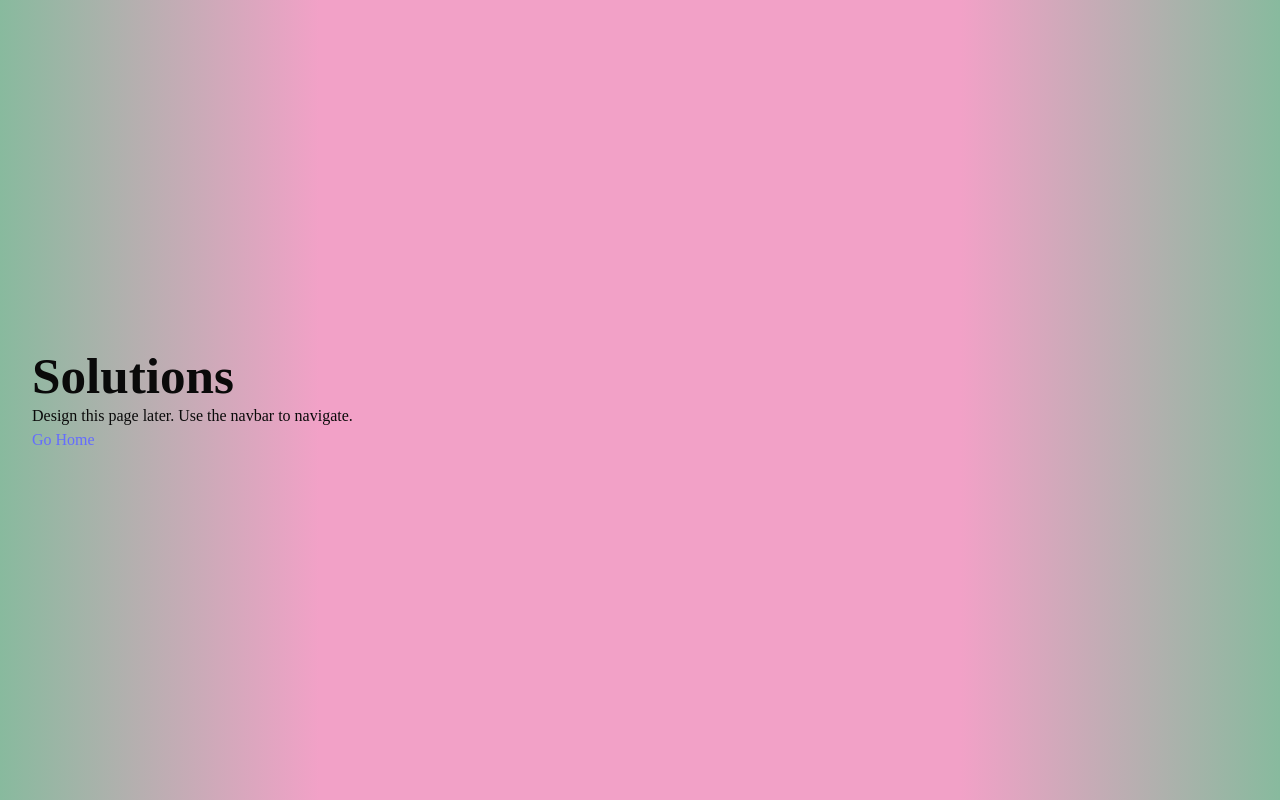
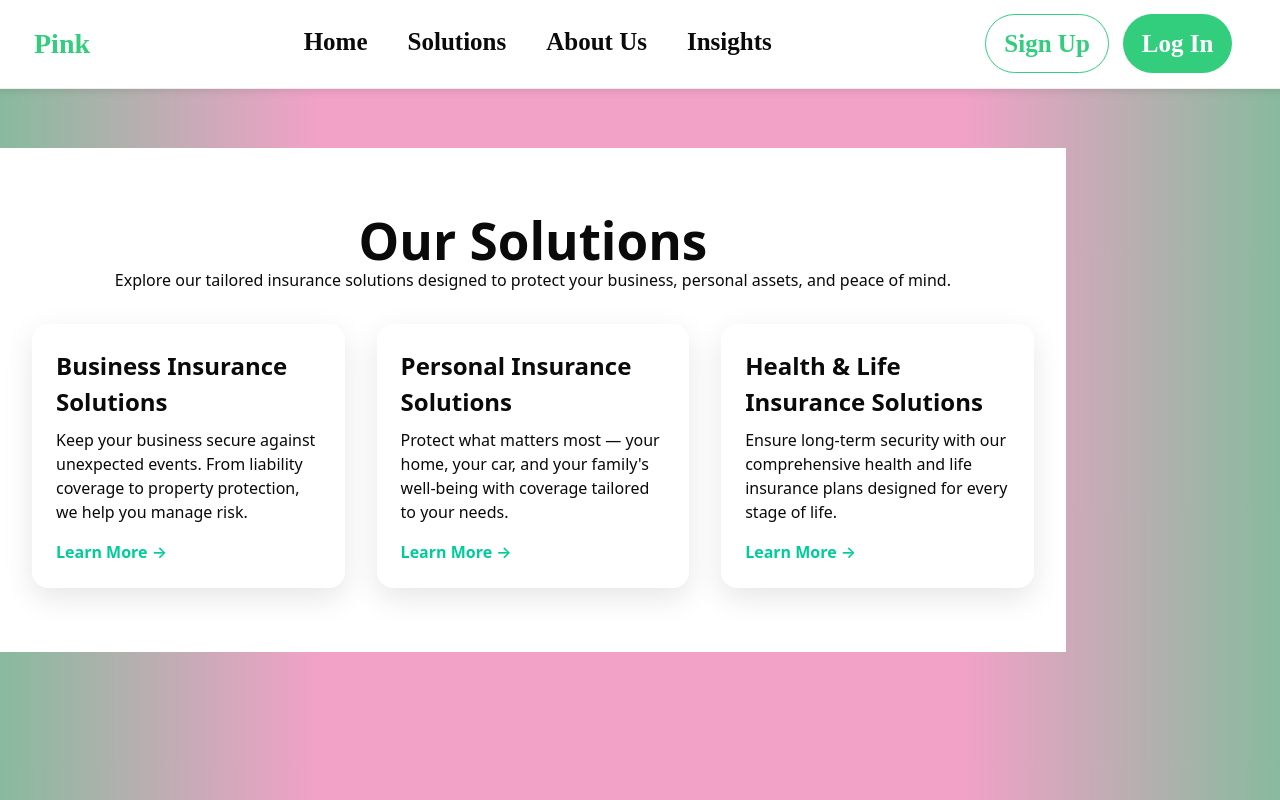
Before and after one commit to Maycheto/internship_heamimont, a React (Vite) app in the folder frontend/frontend/: page /solutions in a window 1280 px wide. Built offline with nearby package versions, Linux system fonts and the light colour scheme; a web font is replaced by a local one.

Commit message:
log in and sign up

```diff
--- /dev/null
+++ b/frontend/frontend/src/background.jsx
@@ -0,0 +1,24 @@
+import React from "react";
+import loginImg from "./login.png"; // your background image
+
+const Background = () => {
+  return (
+    <div
+      className="background"
+      style={{
+        backgroundImage: `url(${loginImg})`,
+        backgroundSize: "cover",
+        backgroundPosition: "center",
+        backgroundRepeat: "no-repeat",
+        position: "fixed",
+        top: 0,
+        left: 0,
+        width: "100%",
+        height: "100%",
+        zIndex: -1
+      }}
+    ></div>
+  );
+};
+
+export default Background;
--- a/frontend/frontend/src/login.css
+++ b/frontend/frontend/src/login.css
@@ -6,13 +6,15 @@
 
 body {
   font-family: "Podkova", sans-serif;
-  background-image: url("./buildings.jpeg");
-  background-size: cover;
-  background-position: center;
-  background-repeat: no-repeat;
   min-height: 100vh;
 }
 
+/* Background handled by Background.jsx */
+.background {
+  filter: brightness(0.9);
+}
+
+/* Login container */
 .login-container {
   min-height: 100vh;
   position: relative;
@@ -22,16 +24,6 @@ body {
   padding: 24px;
 }
 
-/* green overlay */
-.login-container::before {
-  content: "";
-  position: absolute;
-  inset: 0;
-  background: linear-gradient(180deg, rgba(70, 200, 150, 0.85), rgba(40, 160, 120, 0.65));
-  z-index: -1;
-}
-
-/* top-left back + brand */
 .topbar {
   position: absolute;
   top: 24px;
@@ -45,8 +37,8 @@ body {
   width: 48px;
   height: 48px;
   border-radius: 12px;
-  border: 1px solid rgba(255,255,255,0.4);
-  background: rgba(255,255,255,0.15);
+  border: 1px solid rgba(255, 255, 255, 0.4);
+  background: rgba(255, 255, 255, 0.15);
   color: white;
   backdrop-filter: blur(6px);
   cursor: pointer;
@@ -63,9 +55,9 @@ body {
   height: 650px;
   max-width: calc(100vw - 120px);
   border-radius: 26px;
-  background: linear-gradient(180deg, #ff63b2, #ee5bac 60%, #e957a8);
+  background-color: #ff6bb3;
   padding: 44px 52px 34px;
-  box-shadow: 0 30px 70px rgba(0,0,0,0.25);
+  box-shadow: 0 30px 70px rgba(0, 0, 0, 0.25);
 }
 
 .card-title {
@@ -77,14 +69,21 @@ body {
   margin-bottom: 28px;
 }
 
-.form { display: grid; gap: 18px; }
-.field { position: relative; }
+.form {
+  display: grid;
+  gap: 18px;
+}
+
+.field {
+  position: relative;
+}
+
 .input {
   width: 100%;
   height: 72px;
   border-radius: 26px;
-  border: 2px solid rgba(255,255,255,0.6);
-  background: rgba(255,255,255,0.95);
+  border: 2px solid rgba(255, 255, 255, 0.6);
+  background: rgba(255, 255, 255, 0.95);
   padding: 0 24px;
   font-size: 20px;
 }
@@ -108,12 +107,32 @@ body {
   margin-top: 8px;
 }
 
-.remember { display: inline-flex; align-items: center; gap: 10px; }
-.remember input { width: 20px; height: 20px; }
+.remember {
+  display: inline-flex;
+  align-items: center;
+  gap: 10px;
+}
 
-.link { background: none; border: none; color: white; text-decoration: underline; cursor: pointer; }
-.link.muted { opacity: 0.95; }
-.align-right { margin-left: auto; }
+.remember input {
+  width: 20px;
+  height: 20px;
+}
+
+.link {
+  background: none;
+  border: none;
+  color: white;
+  text-decoration: underline;
+  cursor: pointer;
+}
+
+.link.muted {
+  opacity: 0.95;
+}
+
+.align-right {
+  margin-left: auto;
+}
 
 .primary-btn {
   margin-top: 10px;
@@ -128,10 +147,23 @@ body {
   cursor: pointer;
 }
 
-.foot-note { text-align: center; margin-top: 18px; color: white; font-size: 18px; }
+.foot-note {
+  text-align: center;
+  margin-top: 18px;
+  color: white;
+  font-size: 18px;
+}
 
 @media (max-width: 900px) {
-  .card-title { font-size: 48px; }
-  .input, .primary-btn { height: 64px; font-size: 18px; }
-  .login-card { padding: 32px 24px; }
+  .card-title {
+    font-size: 48px;
+  }
+  .input,
+  .primary-btn {
+    height: 64px;
+    font-size: 18px;
+  }
+  .login-card {
+    padding: 32px 24px;
+  }
 }
--- a/frontend/frontend/src/pages/SignUp.jsx
+++ b/frontend/frontend/src/pages/SignUp.jsx
@@ -1,4 +1,4 @@
-import React, { useState } from "react";
+import React, { useState, useEffect } from "react";
 import "./signup.css";
 import { useNavigate, Link } from "react-router-dom";
 
@@ -10,6 +10,15 @@ export default function Signup() {
   const [confirmPassword, setConfirmPassword] = useState("");
   const [error, setError] = useState("");
 
+  // Disable page scrolling while on Sign Up page
+  useEffect(() => {
+    const previousOverflow = document.body.style.overflow;
+    document.body.style.overflow = "hidden";
+    return () => {
+      document.body.style.overflow = previousOverflow;
+    };
+  }, []);
+
   const handleSubmit = (e) => {
     e.preventDefault();
 
@@ -19,7 +28,6 @@ export default function Signup() {
     }
 
     setError("");
-
     console.log("Form submitted!", { password, confirmPassword });
   };
 
@@ -49,7 +57,7 @@ export default function Signup() {
 
           <input type="email" placeholder="Email Address" className="form-input" />
 
-          <div className="password-container">
+          <div className={`password-container ${error ? "input-error" : ""}`}>
             <input
               type={showPassword ? "text" : "password"}
               placeholder="Password"
@@ -66,7 +74,7 @@ export default function Signup() {
             </button>
           </div>
 
-          <div className="password-container">
+          <div className={`password-container ${error ? "input-error" : ""}`}>
             <input
               type={showConfirmPassword ? "text" : "password"}
               placeholder="Confirm Password"
@@ -79,14 +87,11 @@ export default function Signup() {
               className="password-toggle"
               onClick={() => setShowConfirmPassword(!showConfirmPassword)}
             >
-              <span
-                className={`icon ${showConfirmPassword ? "eye-off-icon" : "eye-icon"}`}
-              ></span>
+              <span className={`icon ${showConfirmPassword ? "eye-off-icon" : "eye-icon"}`}></span>
             </button>
           </div>
 
-          {/* 🚨 Error message goes right below confirm password */}
-          {error && <p className="error-message">{error}</p>}
+          {error && <p className="error-message-text">{error}</p>}
 
           <div className="checkbox-container">
             <input type="checkbox" id="terms" className="checkbox" />
--- a/frontend/frontend/src/pages/Solutions.jsx
+++ b/frontend/frontend/src/pages/Solutions.jsx
@@ -1,14 +1,84 @@
 import React from "react";
-import { Link } from "react-router-dom";
+import { Link, useNavigate } from "react-router-dom";
+import "./solutions.css"; // separate CSS file for styling solutions page
 
-function Solutions() {
+export default function SolutionsPage() {
+  const navigate = useNavigate();
+
+  const handleLogoClick = () => {
+    navigate("/");
+    window.location.reload();
+  };
+
   return (
-    <div style={{ padding: 32 }}>
-      <h1>Solutions</h1>
-      <p>Design this page later. Use the navbar to navigate.</p>
-      <Link to="/">Go Home</Link>
+    <div className="homepage">
+      {/* Header */}
+      <header className="header">
+        <div
+          className="logo"
+          onClick={handleLogoClick}
+          role="button"
+          tabIndex={0}
+        >
+          Pink
+        </div>
+
+        <nav className="nav">
+          <Link to="/">Home</Link>
+          <Link to="/solutions">Solutions</Link>
+          <Link to="/about">About Us</Link>
+          <Link to="/insights">Insights</Link>
+        </nav>
+
+        <div className="actions">
+          <Link className="btn btn-outline" to="/signup">
+            Sign Up
+          </Link>
+          <Link className="btn btn-solid" to="/login">
+            Log In
+          </Link>
+        </div>
+      </header>
+
+      {/* Main Content */}
+      <main className="solutions-content">
+        <div className="solutions-box">
+          <h1>Our Solutions</h1>
+          <p>
+            Explore our tailored insurance solutions designed to protect your
+            business, personal assets, and peace of mind.
+          </p>
+        </div>
+
+        <div className="solutions-list">
+          <div className="solution-card">
+            <h2>Business Insurance Solutions</h2>
+            <p>
+              Keep your business secure against unexpected events. From liability
+              coverage to property protection, we help you manage risk.
+            </p>
+            <Link to="/solutions/business">Learn More →</Link>
+          </div>
+
+          <div className="solution-card">
+            <h2>Personal Insurance Solutions</h2>
+            <p>
+              Protect what matters most — your home, your car, and your family's
+              well-being with coverage tailored to your needs.
+            </p>
+            <Link to="/solutions/personal">Learn More →</Link>
+          </div>
+
+          <div className="solution-card">
+            <h2>Health & Life Insurance Solutions</h2>
+            <p>
+              Ensure long-term security with our comprehensive health and life
+              insurance plans designed for every stage of life.
+            </p>
+            <Link to="/solutions/health-life">Learn More →</Link>
+          </div>
+        </div>
+      </main>
     </div>
   );
 }
-
-export default Solutions;
--- a/frontend/frontend/src/pages/signup.css
+++ b/frontend/frontend/src/pages/signup.css
@@ -20,15 +20,14 @@ body {
 }
 
 .signup-container {
-  width: 1227px;
-  margin-left: 8px;
-  height: 640px;
-  position: absolute;
-  top: 50%;
-  left: 50%;
-  transform: translate(-50%, -50%);
+  max-width: 1310px;
+  margin-right: -300px;
+  width: 3500px;
+  margin: 0 auto;
+  height: 100vh;
+  padding: 24px 16px;
+  position: relative;
   border-radius: 32px;
-  min-height: unset;
   display: flex;
   align-items: center;
   justify-content: center;
@@ -94,16 +93,18 @@ body {
   margin-left: 0.75rem;
   color: #59213E;
   font-weight: 700;
+  margin-right: 20px;
   font-size: 30px;
 }
 
 .signup-card {
   background: #ffffff;
   border-radius: 28px;
-  padding: 48px 56px 40px;
+  padding: 32px 40px 28px;
   box-shadow: 0 20px 50px rgba(0, 0, 0, 0.12);
-  width: 760px;
-  height: 670px;
+  width: min(760px, 92vw);
+  height: auto;
+  max-height: calc(100vh - 80px);
   position: relative;
   z-index: 10;
 }
@@ -119,11 +120,11 @@ body {
 
 .form-header {
   text-align: center;
-  margin-bottom: 2rem;
+  margin-bottom: 1.25rem;
 }
 
 .form-title {
-  font-size: 56px;
+  font-size: 44px;
   line-height: 1.05;
   font-weight: 800;
   color: hsl(330, 25%, 20%);
@@ -131,7 +132,7 @@ body {
 }
 
 .form-subtitle {
-  font-size: 22px;
+  font-size: 18px;
   color: hsl(330, 25%, 25%);
   position: relative;
   padding-bottom: 12px;
@@ -144,7 +145,7 @@ body {
   bottom: 0;
   left: 50%;
   transform: translateX(-50%);
-  width: 390px;
+  width: 280px;
   height: 4px;
   background: hsl(165, 100%, 40%);
   border-radius: 2px;
@@ -153,18 +154,18 @@ body {
 .signup-form {
   display: flex;
   flex-direction: column;
-  gap: 16px;
+  gap: 12px;
 }
 
 .name-row {
   display: grid;
   grid-template-columns: 1fr 1fr;
-  gap: 22px;
+  gap: 16px;
 }
 
 .form-input {
   width: 100%;
-  height: 52px;
+  height: 46px;
   padding: 0 20px;
   background: #ffffff;
   border: 2px solid hsl(330, 25%, 75%);
@@ -211,6 +212,16 @@ body {
   gap: 12px;
   margin-top: 8px;
 }
+.error-message-text {
+  color: #b72023;
+  font-weight: 600;
+  font-size: 14px;
+  margin-top: 4px;
+  text-align: center;
+}
+.input-error .form-input {
+  border-color: #b72023;
+}
 
 .checkbox {
   width: 18px;
@@ -250,13 +261,13 @@ body {
   background: hsl(330, 60%, 30%);
   color: #ffffff;
   border: none;
-  padding: 16px 24px;
+  padding: 14px 22px;
   border-radius: 9999px;
-  font-size: 20px;
+  font-size: 18px;
   font-weight: 700;
   cursor: pointer;
   transition: all 0.2s;
-  margin-top: 28px;
+  margin-top: 20px;
 }
 
 .submit-button:hover {
--- /dev/null
+++ b/frontend/frontend/src/pages/solutions.css
@@ -0,0 +1,41 @@
+.solutions-content {
+  padding: 4rem 2rem;
+}
+
+.solutions-box {
+  text-align: center;
+  margin-bottom: 2rem;
+}
+
+.solutions-list {
+  display: grid;
+  grid-template-columns: repeat(auto-fit, minmax(280px, 1fr));
+  gap: 2rem;
+}
+
+.solution-card {
+  background: #ffffff;
+  border-radius: 16px;
+  padding: 1.5rem;
+  box-shadow: 0 10px 30px rgba(0,0,0,0.1);
+}
+
+.solution-card h2 {
+  font-size: 1.5rem;
+  margin-bottom: 0.5rem;
+}
+
+.solution-card p {
+  font-size: 1rem;
+  margin-bottom: 1rem;
+}
+
+.solution-card a {
+  color: hsl(165, 100%, 40%);
+  font-weight: 600;
+  text-decoration: none;
+}
+
+.solution-card a:hover {
+  color: hsl(165, 100%, 50%);
+}
```
Also changed, not shown: frontend/frontend/src/login.jsx (+31 -16 lines), frontend/frontend/src/login.png (added).
